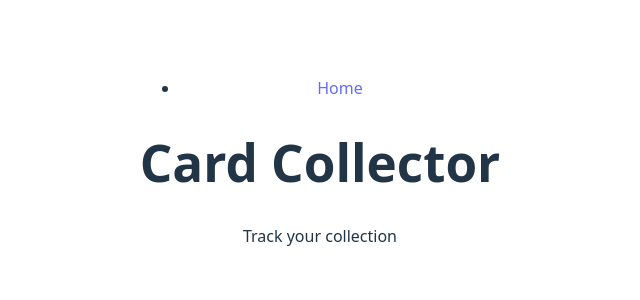
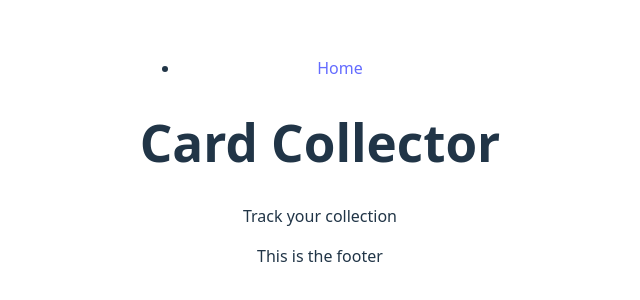
Before and after one commit to AndrewHulme88/card-collect, a React (Vite) app: page / in a window 1280 px wide. Shown: the part 238-538 px from the top of the page, without its empty margins (320-960 px from the left). Built offline with nearby package versions, Linux system fonts and the light colour scheme.

Commit message:
Added Footer component

```diff
--- a/src/App.tsx
+++ b/src/App.tsx
@@ -2,6 +2,7 @@ import './App.css'
 import { BrowserRouter as Router, Routes, Route } from 'react-router-dom'
 import Home from './pages/Home'
 import Navbar from './components/Navbar'
+import Footer from './components/Footer'
 
 function App() {
   return (
@@ -10,6 +11,7 @@ function App() {
       <Routes>
         <Route path='/' element={<Home />} />
       </Routes>
+      <Footer />
     </Router>
   )
 }
--- /dev/null
+++ b/src/components/Footer.tsx
@@ -0,0 +1,9 @@
+import React from "react";
+
+const Footer: React.FC = () => {
+    return (
+        <p>This is the footer</p>
+    );
+};
+
+export default Footer;
```
Also changed, not shown: src/components/Navbar.tsx (+0 -25 lines).
